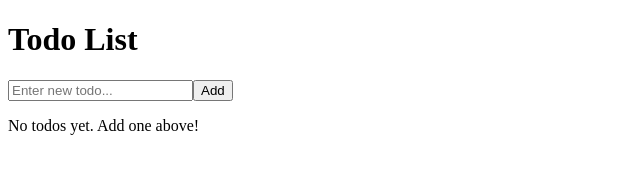
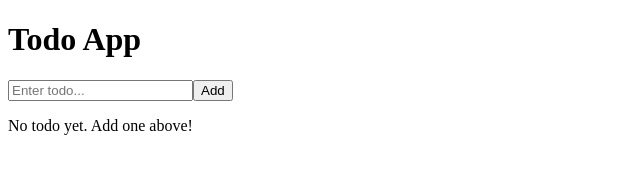
Before and after one commit to NathanDai5287/BTLT, a React (Vite) app in the folder lab02_react/: page / in a window 1280 px wide. Shown: the top 185 px of the page, without its empty margins (0-640 px from the left). Built offline with nearby package versions, Linux system fonts and the light colour scheme.

Commit message:
singular todo

```diff
--- a/lab02_react/src/App.tsx
+++ b/lab02_react/src/App.tsx
@@ -1,57 +1,56 @@
 import { useState } from 'react';
 import TodoItem from './components/TodoItem';
 
-type TodoItem = {
+type Todo = {
 	id: number;
 	text: string;
 };
 
 const App = () => {
-	const [todos, setTodos] = useState<TodoItem[]>([]);
+	const [todo, setTodo] = useState<Todo | null>(null);
 	const [newTodoText, setNewTodoText] = useState('');
 
 	const addTodo = () => {
 		// TODO: implement add functionality
 	};
 
-	const deleteTodo = (id: number) => {
+	const deleteTodo = () => {
 		// TODO: implement delete functionality
 	};
 
-	const editTodo = (id: number, newText: string) => {
+	const editTodo = (newText: string) => {
 		// TODO: implement edit functionality
 	};
 
 	return (
 		<div className="todo-app">
-			<h1>Todo List</h1>
+			<h1>Todo App</h1>
 
-			{/* Add Todo Section */}
+			{/* Add/Update Todo Section */}
 			<div className="add-todo">
 				<input
 					type="text"
 					value={newTodoText}
 					onChange={(e) => setNewTodoText(e.target.value)}
-					placeholder="Enter new todo..."
+					placeholder="Enter todo..."
 				/>
-				<button onClick={addTodo}>Add</button>
+				<button onClick={addTodo}>{todo ? 'Update' : 'Add'}</button>
 			</div>
 
-			{/* Todo List */}
-			<div className="todo-list">
-				{todos.map((todo) => (
+			{/* Single Todo Display */}
+			{todo && (
+				<div className="todo-display">
 					<TodoItem
-						key={todo.id}
 						id={todo.id}
 						text={todo.text}
 						onEdit={editTodo}
 						onDelete={deleteTodo}
 					/>
-				))}
-			</div>
+				</div>
+			)}
 
-			{todos.length === 0 && (
-				<p className="no-todos">No todos yet. Add one above!</p>
+			{!todo && (
+				<p className="no-todo">No todo yet. Add one above!</p>
 			)}
 		</div>
 	);
--- a/lab02_react/src/components/TodoItem.tsx
+++ b/lab02_react/src/components/TodoItem.tsx
@@ -3,8 +3,8 @@ import { useState } from 'react';
 type TodoItemProps = {
 	id: number;
 	text: string;
-	onEdit: (id: number, newText: string) => void;
-	onDelete: (id: number) => void;
+	onEdit: (newText: string) => void;
+	onDelete: () => void;
 };
 
 const TodoItem = ({ id, text, onEdit, onDelete }: TodoItemProps) => {
@@ -17,7 +17,7 @@ const TodoItem = ({ id, text, onEdit, onDelete }: TodoItemProps) => {
 	};
 
 	const saveEdit = () => {
-		onEdit(id, editText);
+		onEdit(editText);
 		setIsEditing(false);
 	};
 
@@ -43,7 +43,7 @@ const TodoItem = ({ id, text, onEdit, onDelete }: TodoItemProps) => {
 					<span className="todo-text">#{id}: {text}</span>
 					<div className="todo-actions">
 						<button onClick={startEdit}>Edit</button>
-						<button onClick={() => onDelete(id)}>Delete</button>
+						<button onClick={onDelete}>Delete</button>
 					</div>
 				</div>
 			)}
```
